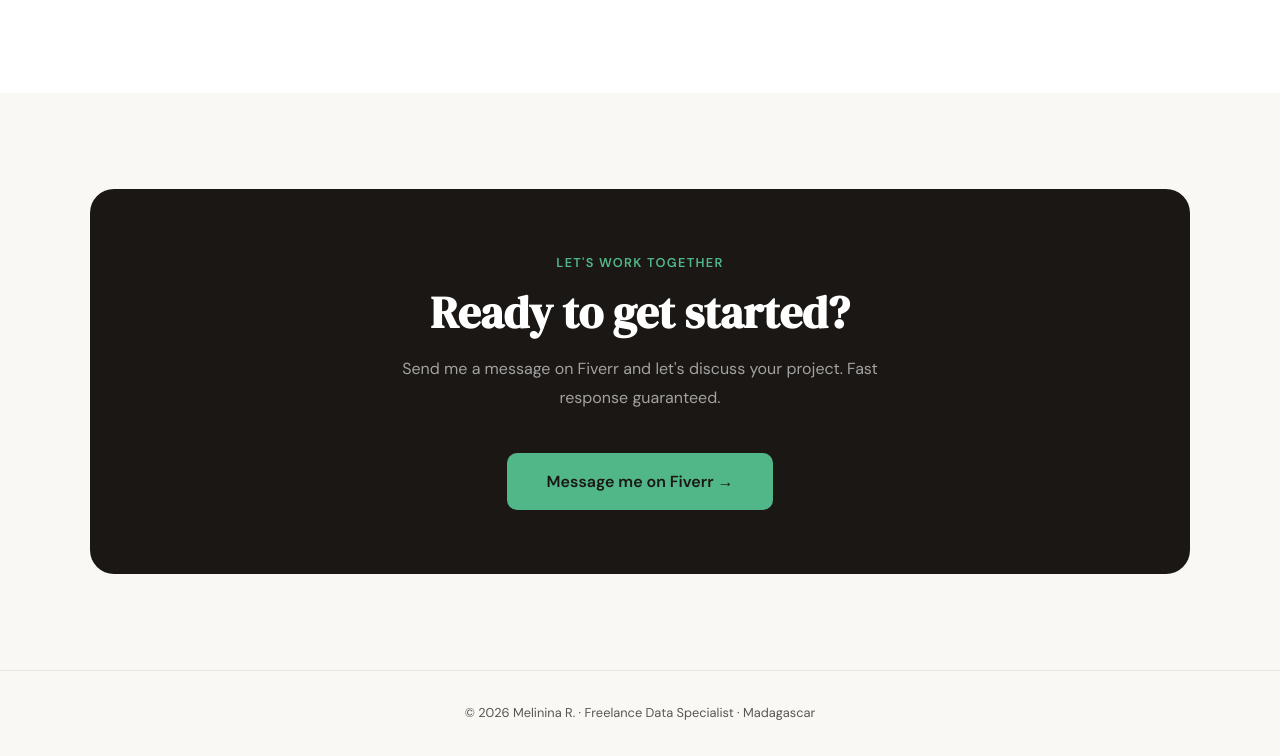
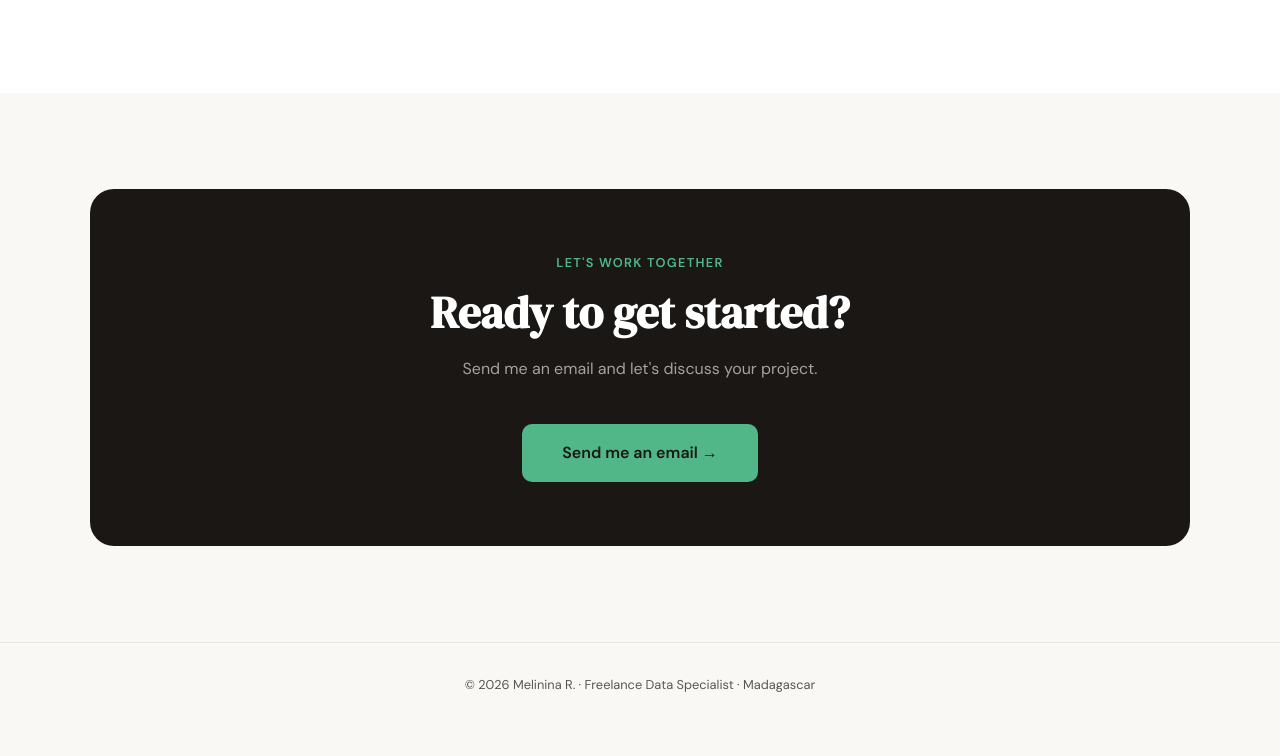
Before and after one commit to manjaka-1/manjaka-1.github.io, a plain HTML site: page index.html in a window 1280 px wide. Shown: the part 2608-3364 px from the top of the page. After the commit the page ends 3335 px from the top, so only its background shows below. Drawn offline with Linux system fonts and the light colour scheme.

Commit message:
Fix contact

```diff
--- a/index.html
+++ b/index.html
@@ -492,8 +492,8 @@
     <div class="contact-box">
       <div class="section-label">Let's work together</div>
       <h2 class="section-title">Ready to get started?</h2>
-      <p class="section-sub">Send me a message on Fiverr and let's discuss your project. Fast response guaranteed.</p>
-      <a class="contact-btn" href="https://www.fiverr.com" target="_blank">Message me on Fiverr →</a>
+      <p class="section-sub">Send me an email and let's discuss your project.</p>
+      <a class="contact-btn" href="mailto:rmelinina@gmail.com">Send me an email →</a>
     </div>
   </div>
 </section>
```
